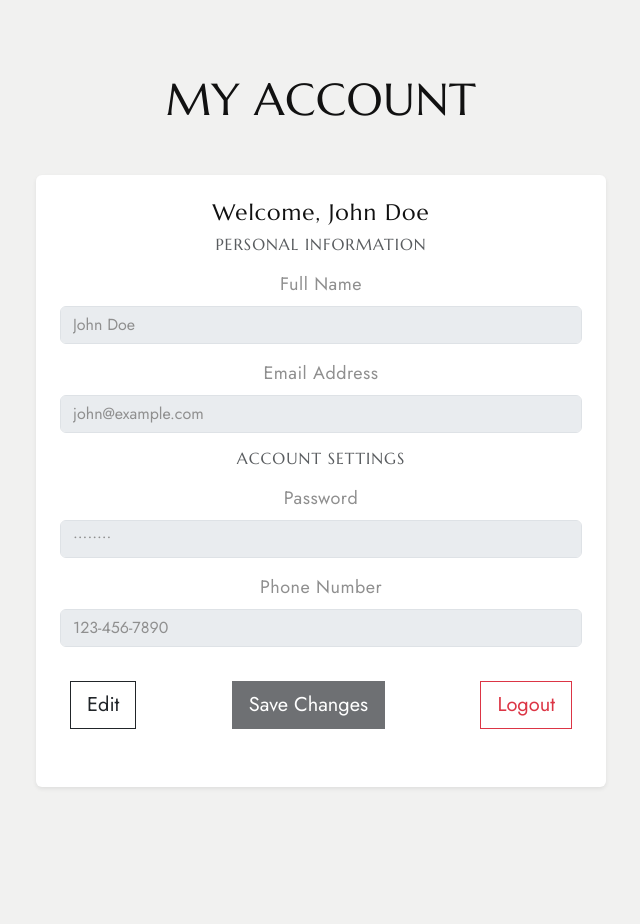
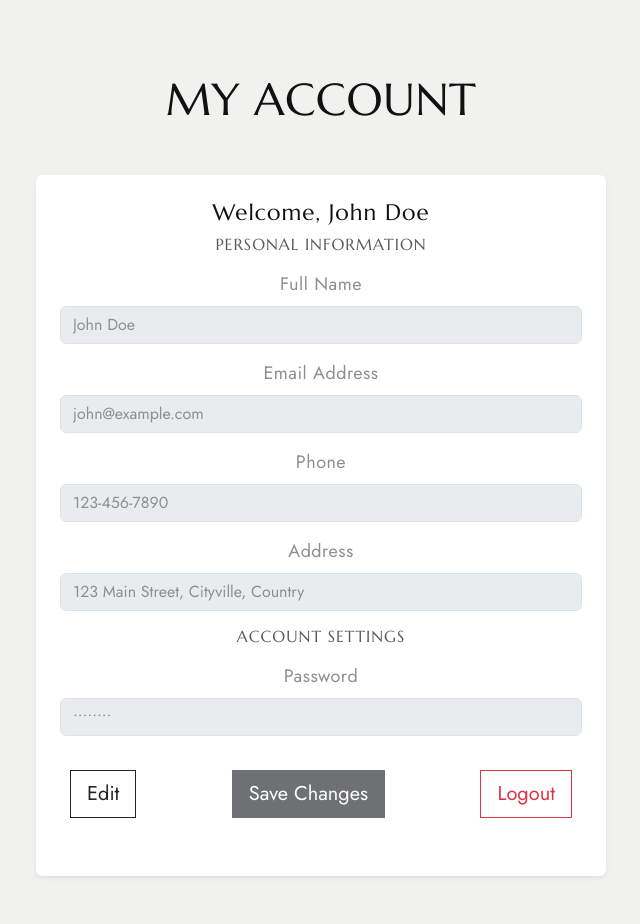
Before and after one commit to TiasheKnight/fashion_clique, a Flask app: page /account in a window 1280 px wide. Shown: the part 78-1002 px from the top of the page, without its empty margins (319-959 px from the left). Before the commit the page ends 866 px from the top, so only its background shows below. Run offline with Flask 3, Linux system fonts and the light colour scheme; a user stored in the database is signed in; data comes from the database, SQL or seed files in the repository; both versions use the stored data as it was after the commit; data that the repository does not hold is empty.

Commit message:
update account details

```diff
--- a/app.py
+++ b/app.py
@@ -402,6 +402,7 @@ def update_account():
     name = request.form.get('name')
     email = request.form.get('email')
     phone = request.form.get('phone')
+    address = request.form.get('address')
     password = request.form.get('password')
 
     user_id = session['user_id']
@@ -415,24 +416,25 @@ def update_account():
         hashed_password = hash_password(password)
         cursor.execute("""
             UPDATE users
-            SET username = ?, email = ?, phone = ?, password = ?
+            SET username = ?, email = ?, phone = ?, address = ?, password = ?
             WHERE id = ?
-        """, (name, email, phone, hashed_password, user_id))
+        """, (name, email, phone, address, hashed_password, user_id))
     else:
         cursor.execute("""
             UPDATE users
-            SET username = ?, email = ?, phone = ?
+            SET username = ?, email = ?, phone = ?, address = ?
             WHERE id = ?
-        """, (name, email, phone, user_id))
+        """, (name, email, phone, address, user_id))
 
     # Update session values
     session['username'] = name  # Store username in session
     session['email'] = email    # Store email in session
-
+    session['phone'] = phone  # Store username in session
+    session['address'] = address    # Store email in session
     conn.commit()
 
     # Fetch the updated data to return to the client
-    cursor.execute("SELECT username, email, phone FROM users WHERE id = ?", (user_id,))
+    cursor.execute("SELECT username, email, phone, address FROM users WHERE id = ?", (user_id,))
     updated_user_data = cursor.fetchone()
     conn.close()
 
@@ -441,7 +443,8 @@ def update_account():
         'user_data': {
             'name': updated_user_data[0],
             'email': updated_user_data[1],
-            'phone': updated_user_data[2]
+            'phone': updated_user_data[2],
+            'address': updated_user_data[3]
         }
     })
 
@@ -458,7 +461,7 @@ def account():
     conn = sqlite3.connect(DB_PATH)
     cursor = conn.cursor()
 
-    cursor.execute("SELECT username, email, phone FROM users WHERE user_id = ?", (user_id,))
+    cursor.execute("SELECT username, email, phone, address FROM users WHERE user_id = ?", (user_id,))
     user_data = cursor.fetchone()
 
     conn.close()
--- a/templates/account.html
+++ b/templates/account.html
@@ -307,16 +307,20 @@
                   <label for="account-email" class="form-label">Email Address</label>
                   <input type="email" class="form-control" id="account-email" value="{{ user_data[1] }}" disabled>
               </div>
+              <div class="mb-3">
+                <label for="account-phone" class="form-label">Phone</label>
+                <input type="text" class="form-control" id="account-phone" value="{{ user_data[2] }}" disabled>
+              </div>
+              <div class="mb-3">
+                <label for="account-address" class="form-label">Address</label>
+                <input type="text" class="form-control" id="account-address" value="{{ user_data[3] }}" disabled>
+              </div>
 
               <!-- Account Settings -->
               <h6 class="text-uppercase text-muted mb-3">Account Settings</h6>
               <div class="mb-3">
                   <label for="account-password" class="form-label">Password</label>
                   <input type="password" class="form-control" id="account-password" value="••••••••" disabled>
-              </div>
-              <div class="mb-3">
-                  <label for="account-phone" class="form-label">Phone Number</label>
-                  <input type="text" class="form-control" id="account-phone" value="{{ user_data[2] }}" disabled>
               </div>
 
               <div class="d-flex justify-content-between align-items-center mt-4">
@@ -336,12 +340,30 @@
     const inputs = document.querySelectorAll("#account-form input");
 
     editBtn.addEventListener("click", () => {
+  if (editBtn.innerText === "Edit") {
+    // If the button text is "Edit", change to "Cancel"
+    editBtn.innerText = "Cancel";
+
+    // Enable the input fields and enable the save button
     inputs.forEach(input => input.disabled = false);
     saveBtn.disabled = false;
-      editBtn.disabled = true;
+    editBtn.disabled = false;
     // Clear the password field
     const passwordInput = document.getElementById('account-password');
     passwordInput.value = '';  // Clear the value of the password input
+
+  } else {
+    // If the button text is "Cancel", change to "Edit"
+    editBtn.innerText = "Edit";
+
+    // Disable the input fields and disable the save button
+    inputs.forEach(input => input.disabled = true);
+    saveBtn.disabled = true;
+    editBtn.disabled = false;
+    // Set the password field to a placeholder or masked value
+    const passwordInput = document.getElementById('account-password');
+    passwordInput.value = '........';  // Set the value to something masked (or clear if desired)
+  }
 });
 
     document.getElementById("account-form").addEventListener("submit", (e) => {
@@ -350,6 +372,9 @@
       saveBtn.disabled = true;
       editBtn.disabled = false;
       console.log("Changes saved successfully!");
+      editBtn.innerText = "Edit";
+      const passwordInput = document.getElementById('account-password');
+      passwordInput.value = '........';  // Set the value to something masked (or clear if desired)
     });
   </script>
   <!-- Loading Popup (Initially Hidden) -->
@@ -378,30 +403,21 @@
   </div>
   </div>
   <script>
-    document.getElementById("edit-btn").addEventListener("click", function () {
-    // Enable input fields and the save button
-    document.getElementById("account-name").disabled = false;
-    document.getElementById("account-email").disabled = false;
-    document.getElementById("account-phone").disabled = false;
-    document.getElementById("account-password").disabled = false;
-    document.getElementById("save-btn").disabled = false;
-
-    // Disable the edit button while saving changes
-    this.disabled = true;
-});
 
 document.getElementById("save-btn").addEventListener("click", function () {
     // Get the updated values from the form
     const name = document.getElementById("account-name").value;
     const email = document.getElementById("account-email").value;
     const phone = document.getElementById("account-phone").value;
-    const password = document.getElementById("account-password").value;  // Add password if you want to update it
+    const address = document.getElementById("account-address").value;
+    const password = document.getElementById("account-password").value;
 
     // Prepare the data to be sent to the server
     const formData = new FormData();
     formData.append("name", name);
     formData.append("email", email);
     formData.append("phone", phone);
+    formData.append("address", address);
     if (password) {
         formData.append("password", password);
     }
@@ -420,11 +436,13 @@ document.getElementById("save-btn").addEventListener("click", function () {
             document.getElementById("account-name").value = data.user_data.name;
             document.getElementById("account-email").value = data.user_data.email;
             document.getElementById("account-phone").value = data.user_data.phone;
+            document.getElementById("account-address").value = data.user_data.address;
 
             // Disable inputs and save button again after saving
             document.getElementById("account-name").disabled = true;
             document.getElementById("account-email").disabled = true;
             document.getElementById("account-phone").disabled = true;
+            document.getElementById("account-address").disabled = true;
             document.getElementById("account-password").disabled = true;
             document.getElementById("save-btn").disabled = true;
 
--- a/templates/register.html
+++ b/templates/register.html
@@ -547,8 +547,8 @@
     />
     <input
       type="address"
-    name="address"
-    id="address"
+      name="register-address"
+      id="register-address"
       placeholder="Address"
       class="form-control form-control-lg"
       required
```
Also changed, not shown: static/db/fc.db. Lines whose indentation alone changed are shown as unchanged.
